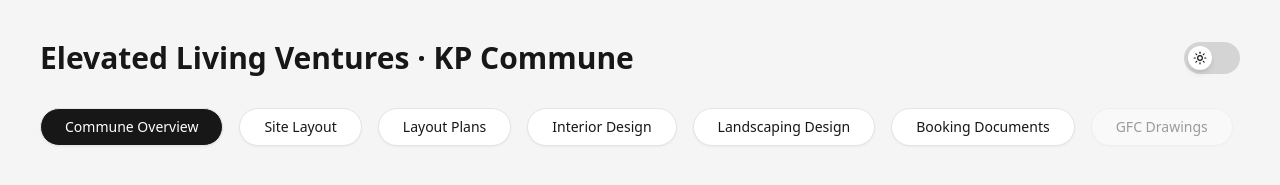
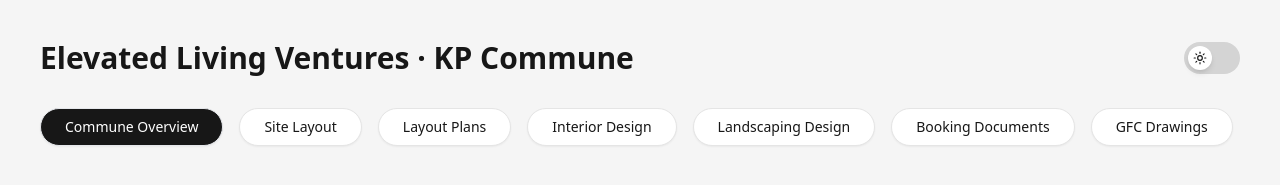
Before and after one commit to xystresorts-dev/elv-intranet, a React (Vite) app: page / in a window 1280 px wide. Shown: the top 185 px of the page. Built offline with nearby package versions, Linux system fonts and the light colour scheme.

Commit message:
Updated GFC Drawings

```diff
--- a/src/App.jsx
+++ b/src/App.jsx
@@ -137,28 +137,36 @@ const data = {
     },
 
     "GFC Drawings": {
-        Elevation: {
-            link: "",
+        "Site Section": {
+            link: "https://drive.google.com/file/d/165q9ujqfzvfv_ed0JsgAuTUOvDSPYnAi/view?usp=drive_link",
+            type: "pdf"
+        },
+        "Elevation - Residential Block": {
+            link: "https://drive.google.com/file/d/1fkXLxgneW-j_BZZY7yS5T8L2xEcxH0Qe/view?usp=drive_link",
             type: "pdf"
         },
         Electrical: {
-            link: "",
-            type: "pdf"
+            link: "https://drive.google.com/file/d/1IKvqT05PvMIwcpQdr0xm0AVWNGBofoCV/view?usp=drive_link",
+            type: "drawing"
         },
-        Flooring: {
-            link: "",
+        HVAC: {
+            link: "https://drive.google.com/file/d/1m5Gd9_T1rEs4CE3ShSLCMLLhMvQ0Te4S/view?usp=drive_link",
+            type: "drawing"
+        },
+        "Floor Plans": {
+            link: "https://drive.google.com/file/d/1KTIvuW5EiTBy4dalIRkqJ8wHBxue3uTs/view?usp=drive_link",
             type: "pdf"
         },
         "Floor Finishes": {
-            link: "",
-            type: "pdf"
+            link: "https://drive.google.com/file/d/1hpK0Y_1-TBRlZeVu6KXOU3VrA7ybhGxM/view?usp=drive_link",
+            type: "drawing"
         },
         "Furniture Layout": {
-            link: "",
-            type: "pdf"
+            link: "https://drive.google.com/file/d/1HpCKQdL3TgkQnaU_PuG07DZDS-bHXLBZ/view?usp=drive_link",
+            type: "drawing"
         },
-        "Interior Theme": {
-            link: "",
+        "Elevation - High Street Shopping Promenade": {
+            link: "https://drive.google.com/file/d/1XELsFjm3UaihrcaEYrNaYsfBwTwF6Bbl/view?usp=drive_link",
             type: "pdf"
         }
     }
```
